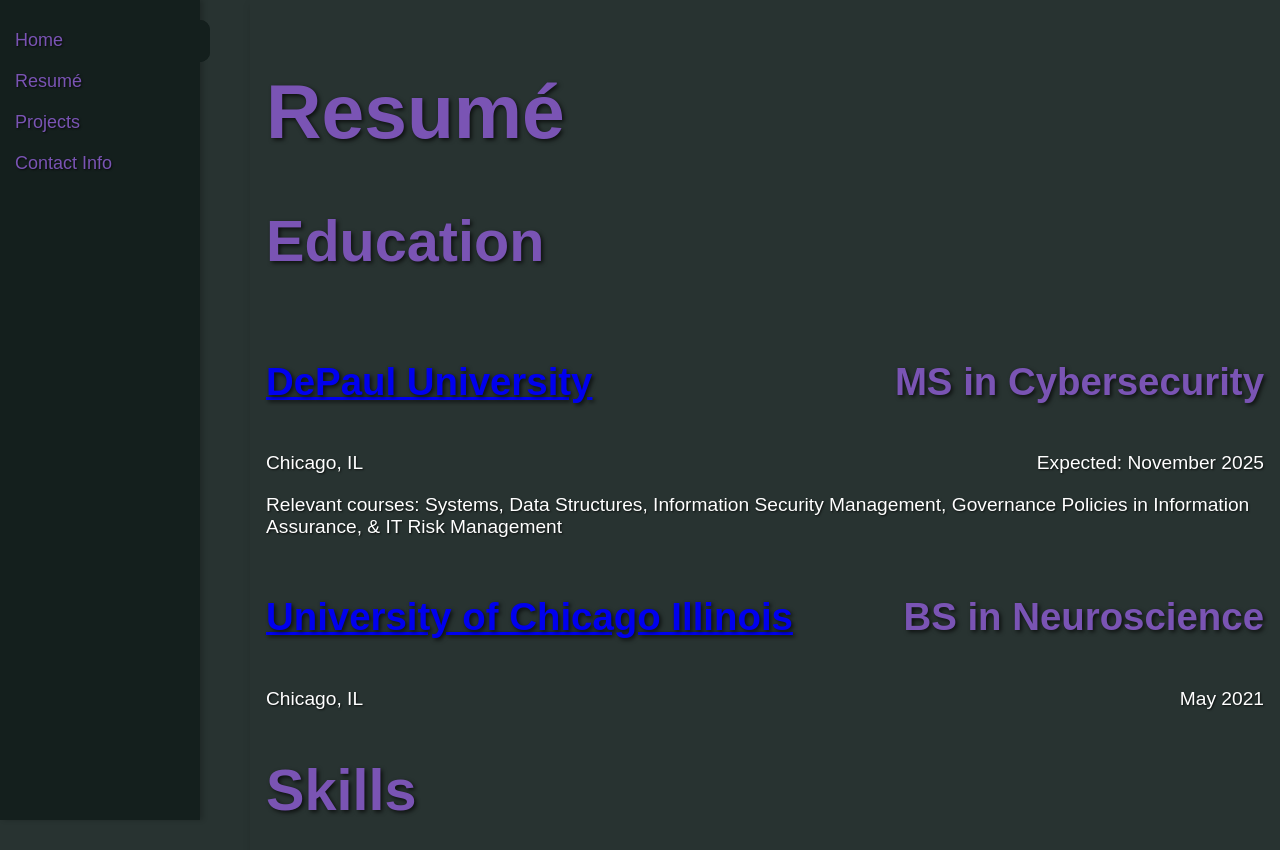
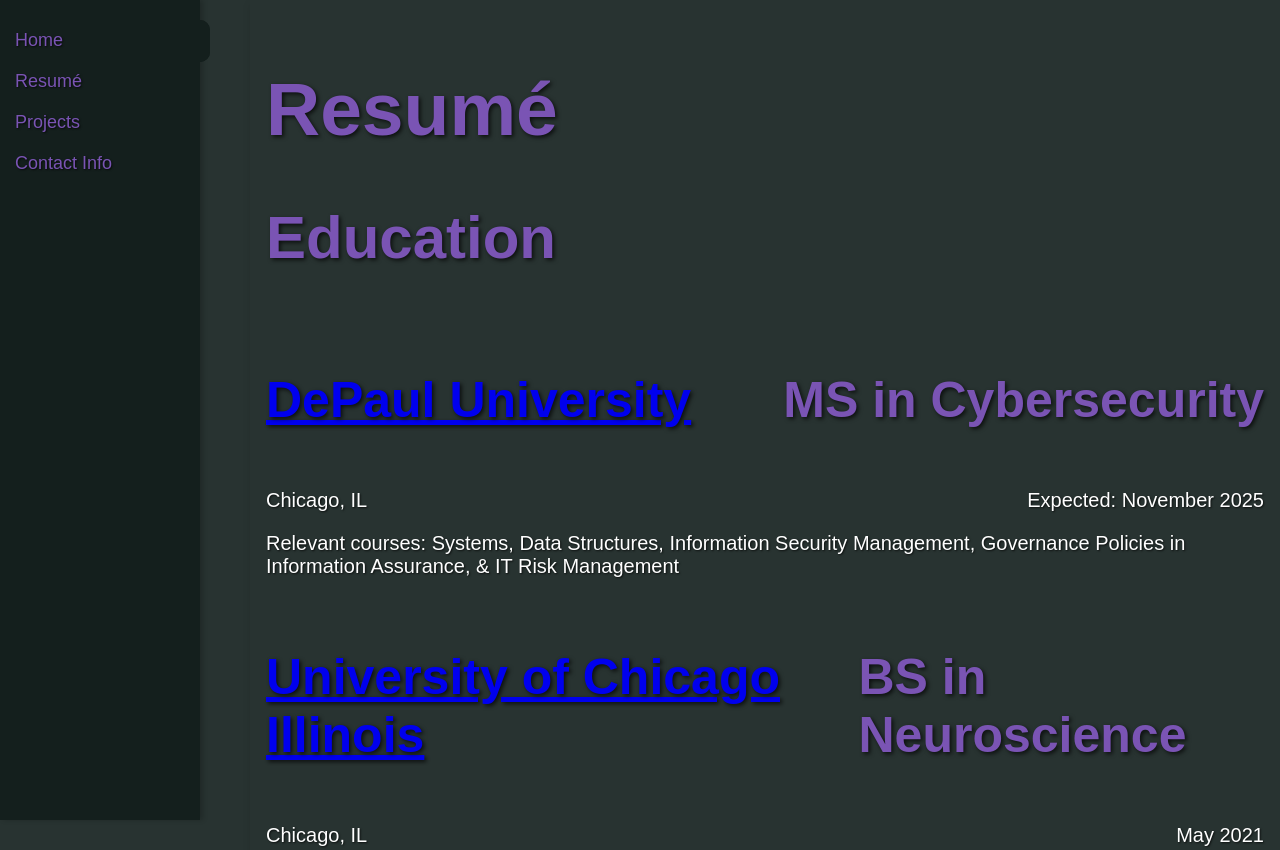
Before and after one commit to Utsukara/PersonalPortfolio, a plain HTML site: page cv.html in a window 1280 px wide. Shown: the top 850 px of the page. Drawn offline with Linux system fonts and the light colour scheme.

Commit message:
added features

```diff
--- a/styles.css
+++ b/styles.css
@@ -3,7 +3,7 @@
     flex-direction: column;
     min-height: 100vh;
     font-family: Arial, sans-serif;
-    font-size: larger;
+    font-size: 20px;
     margin: 0;
     background-color: rgb(40, 51, 49);
     color: rgb(255, 255, 255);
@@ -157,18 +157,18 @@
 
 h1 {
     color: rgb(122, 84, 180);
-    font-size: 4em;
+    font-size: 75px;
     text-shadow: 2px 2px 4px rgba(0, 0, 0, 0.7); /* Added text shadow for depth */
 }
 
 h2 {
     color: rgb(122, 84, 180);
-    font-size: 3em;
+    font-size: 60px;
     text-shadow: 2px 2px 4px rgba(0, 0, 0, 0.7); /* Added text shadow for depth */
 }
 
 h3 {
     color: rgb(122, 84, 180);
-    font-size: 2em;
+    font-size: 50px;
     text-shadow: 2px 2px 4px rgba(0, 0, 0, 0.7); /* Added text shadow for depth */
 }
```
